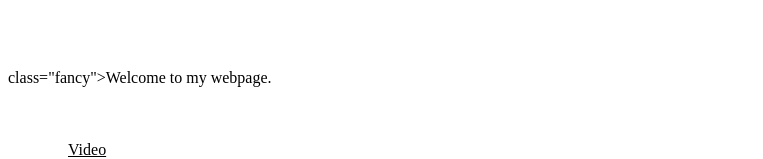
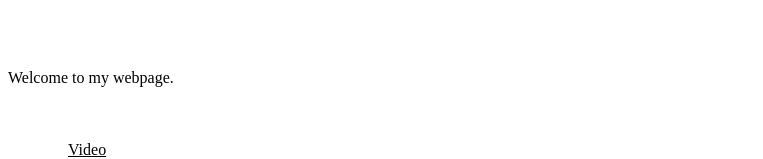
Before and after one commit to ElinVi/elinvi.github.io, a plain HTML site: page index.html in a window 1280 px wide. Shown: the part 129-288 px from the top of the page, without its empty margins (0-763 px from the left). Drawn offline with Linux system fonts and the light colour scheme.

Commit message:
Update index.html

```diff
--- a/index.html
+++ b/index.html
@@ -8,7 +8,7 @@
   </head>
 <body>
 <h1>Hello World</h1>
-<p>class="fancy">Welcome to my webpage.</p>
+<p class="fancy">Welcome to my webpage.</p>
   <ul class="nav">
     <li><a href="https://elinvi.github.io/video.html">Video</a></li>
     <li><a href="https://elinvi.github.io/list.html">List</a></li>
```
